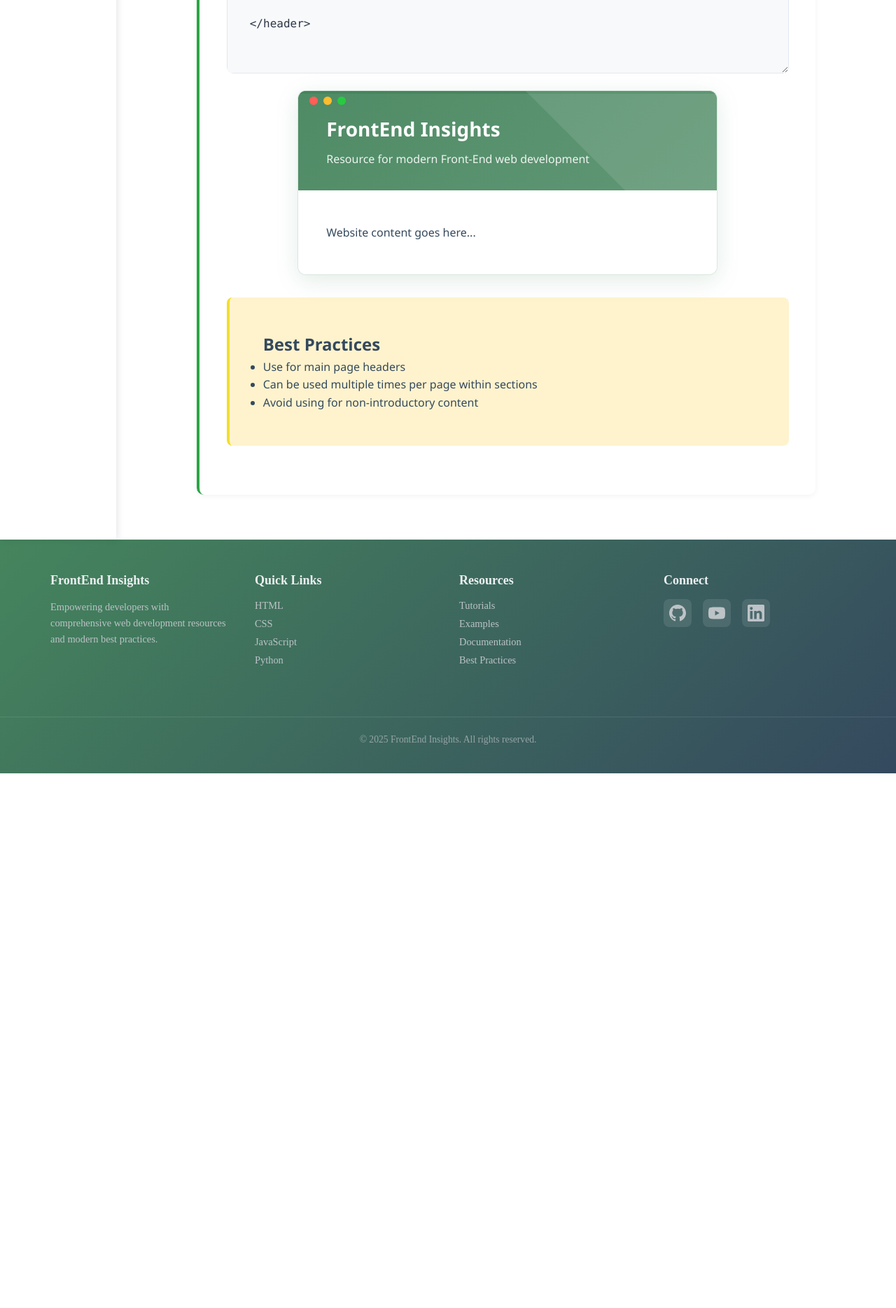
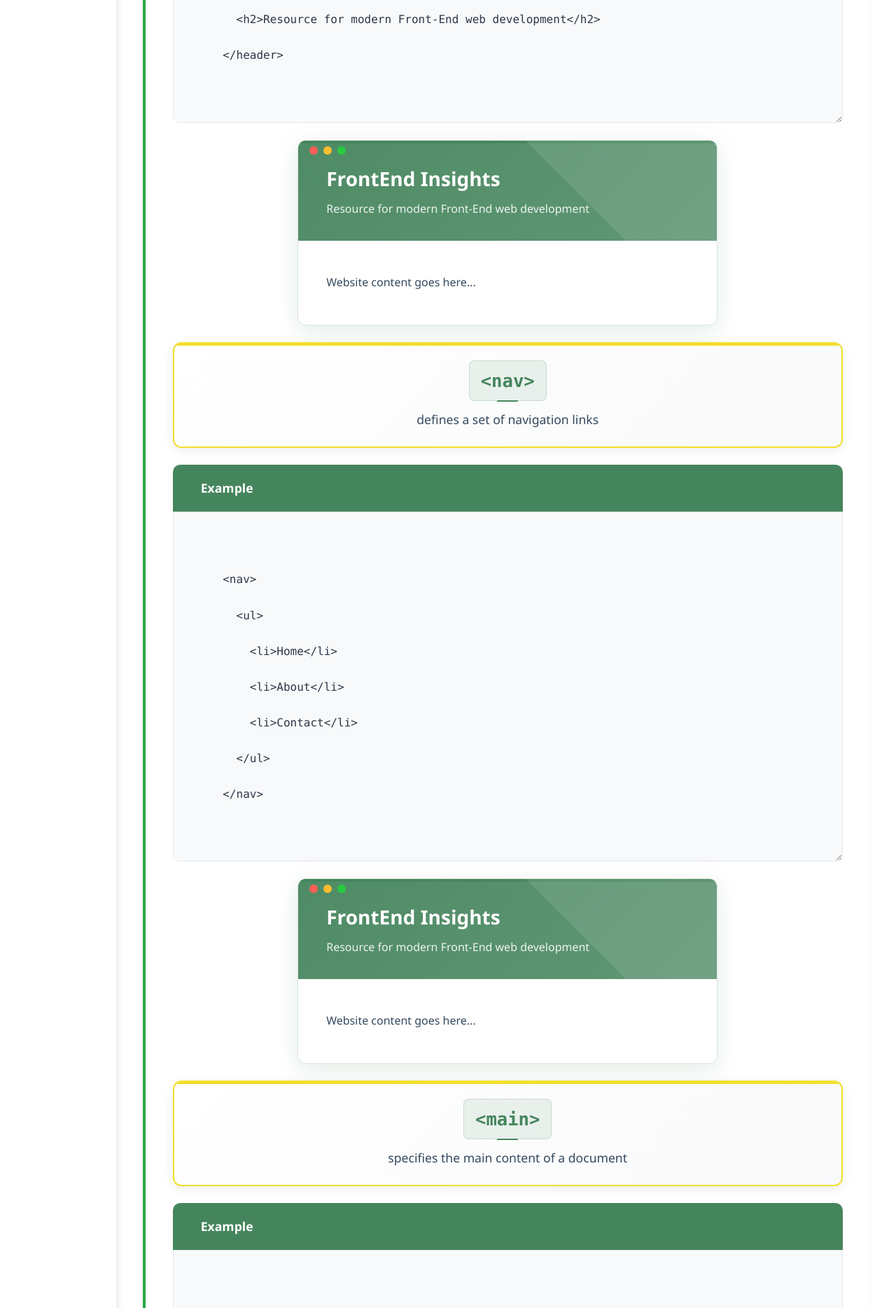
Before and after one commit to laneyreed/Front-End-Insights, a Flask app: a page that uses templates/dashboard/macros/_concept.html in a window 1280 px wide. Shown: the part 1000-2869 px from the top of the page at 70% size. Before the commit the page ends 2105 px from the top, so only its background shows below. Run offline with Flask 3, Linux system fonts and the light colour scheme; some libraries are stand-ins or nearby versions.

Commit message:
added new code fro semantic elements

```diff
--- a/static/css/component-styles/html-code-box.css
+++ b/static/css/component-styles/html-code-box.css
@@ -27,7 +27,7 @@
 }
 
 .html-code-header::before {
-    content: "<header>";
+    content: "";
     font-weight: bold;
     font-size: 1.2em;
     color: #FFFFFF;
--- /dev/null
+++ b/templates/dashboard/html/example-code.html
@@ -0,0 +1,52 @@
+{%if detail[0] == '<header>'%}
+    &lt;header&gt;<br>
+    &nbsp;&nbsp;&lt;h1&gt;FrontEnd Insights&lt;/h1&gt;<br>
+    &nbsp;&nbsp;&lt;h2&gt;Resource for modern Front-End web development&lt;/h2&gt;<br>
+    &lt;/header&gt;
+{% elif detail[0] == '<nav>' %}
+    &lt;nav&gt;<br>
+    &nbsp;&nbsp;&lt;ul&gt;<br>
+    &nbsp;&nbsp;&nbsp;&nbsp;&lt;li&gt;Home&lt;/li&gt;<br>
+    &nbsp;&nbsp;&nbsp;&nbsp;&lt;li&gt;About&lt;/li&gt;<br>
+    &nbsp;&nbsp;&nbsp;&nbsp;&lt;li&gt;Contact&lt;/li&gt;<br>
+    &nbsp;&nbsp;&lt;/ul&gt;<br>
+    &lt;/nav&gt;
+{% elif detail[0] == '<main>' %}
+    &lt;main&gt;<br>
+    &nbsp;&nbsp;&lt;h1&gt;Welcome to Our Website&lt;/h1&gt;<br>
+    &nbsp;&nbsp;&lt;p&gt;Here is the main content of the page...&lt;/p&gt;<br>
+    &lt;/main&gt;
+{% elif detail[0] == '<article>' %}
+    &lt;article&gt;<br>
+    &nbsp;&nbsp;&lt;h2&gt;Understanding Semantic HTML&lt;/h2&gt;<br>
+    &nbsp;&nbsp;&lt;p&gt;Semantic HTML elements clearly describe their meaning...&lt;/p&gt;<br>
+    &lt;/article&gt;
+    &lt;article&gt;<br>
+    &nbsp;&nbsp;&lt;h2&gt;The Importance of Accessibility&lt;/h2&gt;<br>
+    &nbsp;&nbsp;&lt;p&gt;Making your website accessible to all users is crucial...&lt;/p&gt;<br>
+    &lt;/article&gt;
+{% elif detail[0] == '<section>' %}
+    &lt;section&gt;<br>
+    &nbsp;&nbsp;&lt;h2&gt;Features of Our Product&lt;/h2&gt;<br>
+    &nbsp;&nbsp;&lt;p&gt;Our product offers a range of features...&lt;/p&gt;<br>
+    &lt;/section&gt;
+    &lt;section&gt;<br>
+    &nbsp;&nbsp;&lt;h2&gt;Benefits of Using Our Product&lt;/h2&gt;<br>
+    &nbsp;&nbsp;&lt;p&gt;Using our product can help you achieve your goals more efficiently...&lt;/p&gt;<br>
+    &lt;/section&gt;
+{% elif detail[0] == '<aside>' %}
+    &lt;aside&gt;<br>
+    &nbsp;&nbsp;&lt;h2&gt;Related Links&lt;/h2&gt;<br>
+    &nbsp;&nbsp;&lt;ul&gt;<br>
+    &nbsp;&nbsp;&nbsp;&nbsp;&lt;li&gt;&lt;a href="#"&gt;Link 1&lt;/a&gt;&lt;/li&gt;<br>
+    &nbsp;&nbsp;&nbsp;&nbsp;&lt;li&gt;&lt;a href="#"&gt;Link 2&lt;/a&gt;&lt;/li&gt;<br>
+    &nbsp;&nbsp;&nbsp;&nbsp;&lt;li&gt;&lt;a href="#"&gt;Link 3&lt;/a&gt;&lt;/li&gt;<br>
+    &nbsp;&nbsp;&lt;/ul&gt;<br>
+    &lt;/aside&gt;
+{% elif detail[0] == '<footer>' %}
+    &lt;footer&gt;<br>
+    &nbsp;&nbsp;&lt;p&gt;Copyright © 2025 FrontEnd Insights. All rights reserved.&lt;/p&gt;<br>
+    &lt;/footer&gt;
+{% else%}
+    <p>No Code Found</p>
+{% endif %}
--- a/templates/dashboard/html/semantic-elements.html
+++ b/templates/dashboard/html/semantic-elements.html
@@ -1,62 +1,27 @@
-{% from "dashboard/macros/_concept.html" import render_concept, render_concept_header, render_best_practices %}
-<!-- MAIN: ConceptContainer -->
-<main class="concept-main">
-    <div class="concept-heading-container">
-        <h1>{{ lang }} Semantic Elements</h1>
-    </div>
-
-<!-- SECTION: Introduction -->
-        <section class="concept-intro-container" >
-            <h2>What are Semantic Elements?</h2>
-            <p>Semantic elements clearly describe their meaning in a human and machine-readable way.</p>
-            <br>
-            <p>They provide structure and meaning to the content they enclose, improving accessibility and SEO.</p>
-            <br>
-            <p>Using semantic elements helps create a well-structured and meaningful HTML document.</p>
-        </section>
-    <div class="concept-content-container">
-         <!-- ARTICLE: Header Element Demo -->
-         <article id="header-element">
-            {% call render_concept(
-                'header',
-                'used to represent introductory content or a group of navigational links',
-                [
-                    'Use for main page headers',
-                    'Can be used multiple times per page within sections',
-                    'Avoid using for non-introductory content'
-                ]
-            ) %}
-
-            {% macro block_one() %}
-
-                <div class="html-code-container">
-                    <div class="html-code-header">Example</div>
-                    <div class="html-code-box readonly">
-<p class="html-tag">&lt;header&gt;<br></p>
-&nbsp;&nbsp;&lt;h1&gt;FrontEnd Insights&lt;/h1&gt;<br>
-&nbsp;&nbsp;&lt;h2&gt;Resource for modern Front-End web development&lt;/h2&gt;<br>
-&lt;/header&gt;
-                    </div>
-                </div>
-            {% endmacro %}
-
-            {% macro block_two() %}
-                    <div class="mini-website">
-                        {% include 'dashboard/includes/mini-website-header.html' %}
-
-                        <main>
-                            <p>Website content goes here...</p>
-                        </main>
-                    </div>
-            {% endmacro %}
+{% from "dashboard/macros/_concept.html" import render_concept %}
 
 
-            {{ block_one() }}
-            {{ block_two() }}
 
-            {% endcall %}
-         </article>
-    </div>
-
-    </div>
-</main>
+    {{ render_concept(
+    "HTML Semantic Elements",
+    "What are Semantic Elements?",
+    [
+        "Semantic elements clearly describe their meaning in a human and machine-readable way.",
+        "They provide structure and meaning to the content they enclose, improving accessibility and SEO.",
+        "Using semantic elements helps create a well-structured and meaningful HTML document."
+    ],
+    [
+    ['<header>', 'used to represent introductory content or a group of navigational links'],
+    ['<nav>', 'defines a set of navigation links'],
+    ['<main>', 'specifies the main content of a document'],
+    ['<footer>', 'defines a footer for a document or section'],
+    ['<article>', 'represents a self-contained composition in a document, page, application, or site'],
+    ['<section>', 'defines a section in a document'],
+    ['<aside>', 'represents a portion of a document whose content is only indirectly related to the document\'s main content'],
+    ],
+    [
+        'Use for main page headers',
+        'Can be used multiple times per page within sections',
+        'Avoid using for non-introductory content'
+    ]
+) }}
--- a/templates/dashboard/macros/_concept.html
+++ b/templates/dashboard/macros/_concept.html
@@ -1,37 +1,51 @@
+{% macro render_concept(concept_header, concept_intro_h2, concept_intro_text, concept_details, best_practices) %}
+<main class="concept-main">
 
-{% macro render_concept(tag_name, tag_purpose, best_practices) %}
-            <!------------ HEADER ------------>
-            {{ render_concept_header(tag_name, tag_purpose) }}
-
-            <div class="examples">
-                <div class="demo-example-pair">
-
-                        {{ caller() }}
-
+    <div class="concept-heading-container">
+        <h1>{{ concept_header }}</h1>
     </div>
 
-            </div>
+    <!-- SECTION: Introduction -->
+    <section class="concept-intro-container" >
+        <h2>{{ concept_intro_h2 }}</h2>
+        {% for line in concept_intro_text %}
+            <p>{{ line }}</p>
+            <br>
+        {% endfor %}
+    </section>
 
-            <!------------ BEST PRACTICES ------------>
-            {{ render_best_practices(best_practices) }}
-
-    {% endmacro %}
-
-
-{% macro render_concept_header(tag_name, tag_purpose) %}
+    <div class="concept-content-container">
+        {% for detail in concept_details %}
+         <!-- ARTICLE: Header Element Demo -->
+         <article id="header-element">
             <header class="concept-header">
                 <div class="concept-header-grid">
                     <!------------ TAG ------------>
                     <div class="tag">
-            <h2>&lt;{{ tag_name }}&gt;</h2>
-            <p> {{ tag_purpose }}</p>
+                        <h2>{{ detail[0] }}</h2>
+                        <p> {{ detail[1] }}</p>
                     </div>
                 </div>
             </header>
-{% endmacro %}
 
-{% macro render_best_practices(best_practices) %}
-<!-- Best Practices -->
+                <div class="html-code-container">
+                    <div class="html-code-header">
+                        Example
+                    </div>
+                    <div class="html-code-box readonly">
+                        {% include 'dashboard/html/example-code.html' %}
+                    </div>
+                </div>
+                <div class="mini-website">
+                        {% include 'dashboard/includes/mini-website-header.html' %}
+
+                        <main>
+                            <p>Website content goes here...</p>
+                        </main>
+                </div>
+
+         </article>
+            {% endfor %}
             <div class="best-practices">
     <div>
         <h2>Best Practices</h2>
@@ -42,4 +56,7 @@
         </ul>
     </div>
 </div>
+    </div>
+</main>
+
 {% endmacro %}
```
Lines whose indentation alone changed are shown as unchanged.
